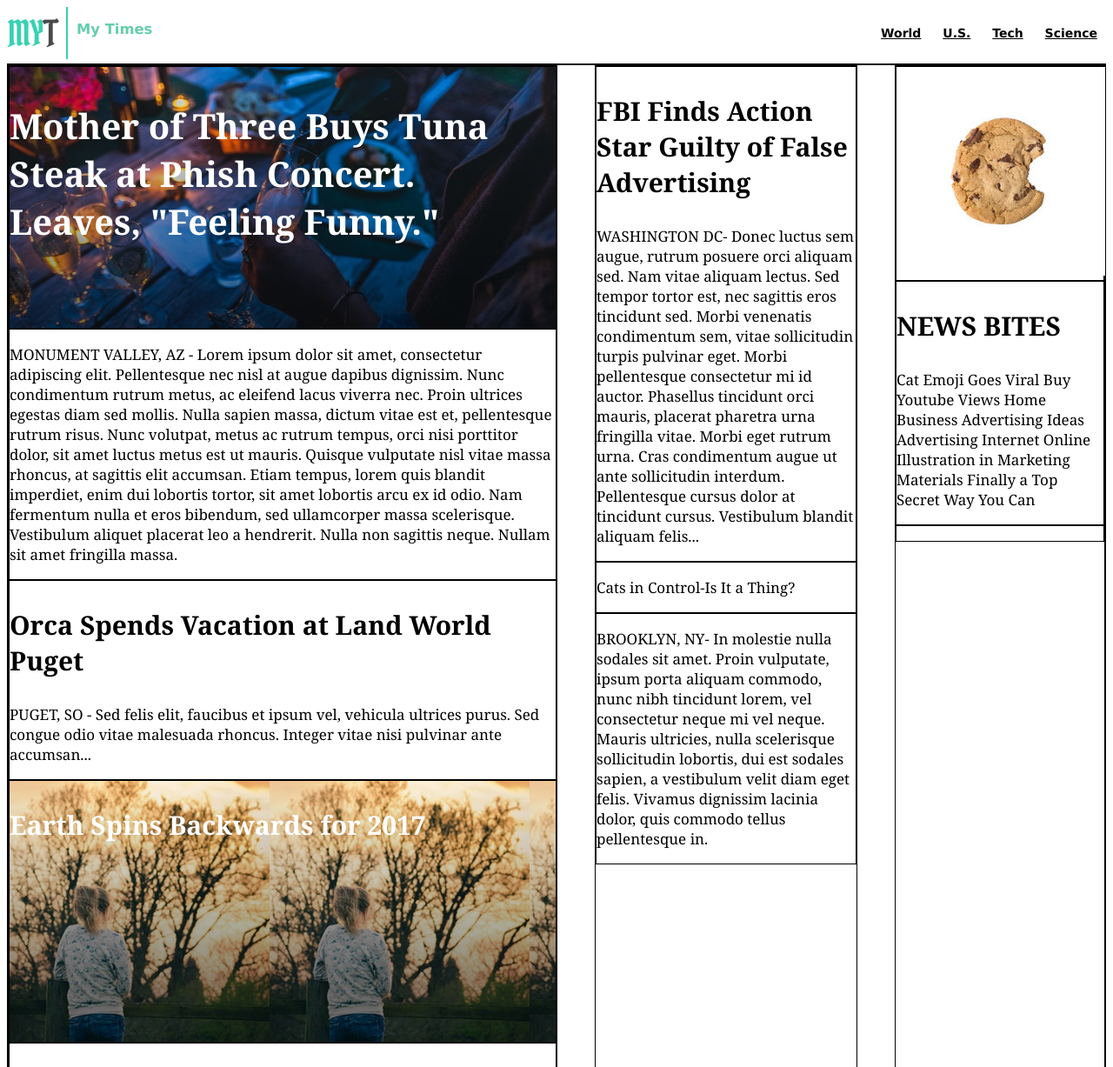
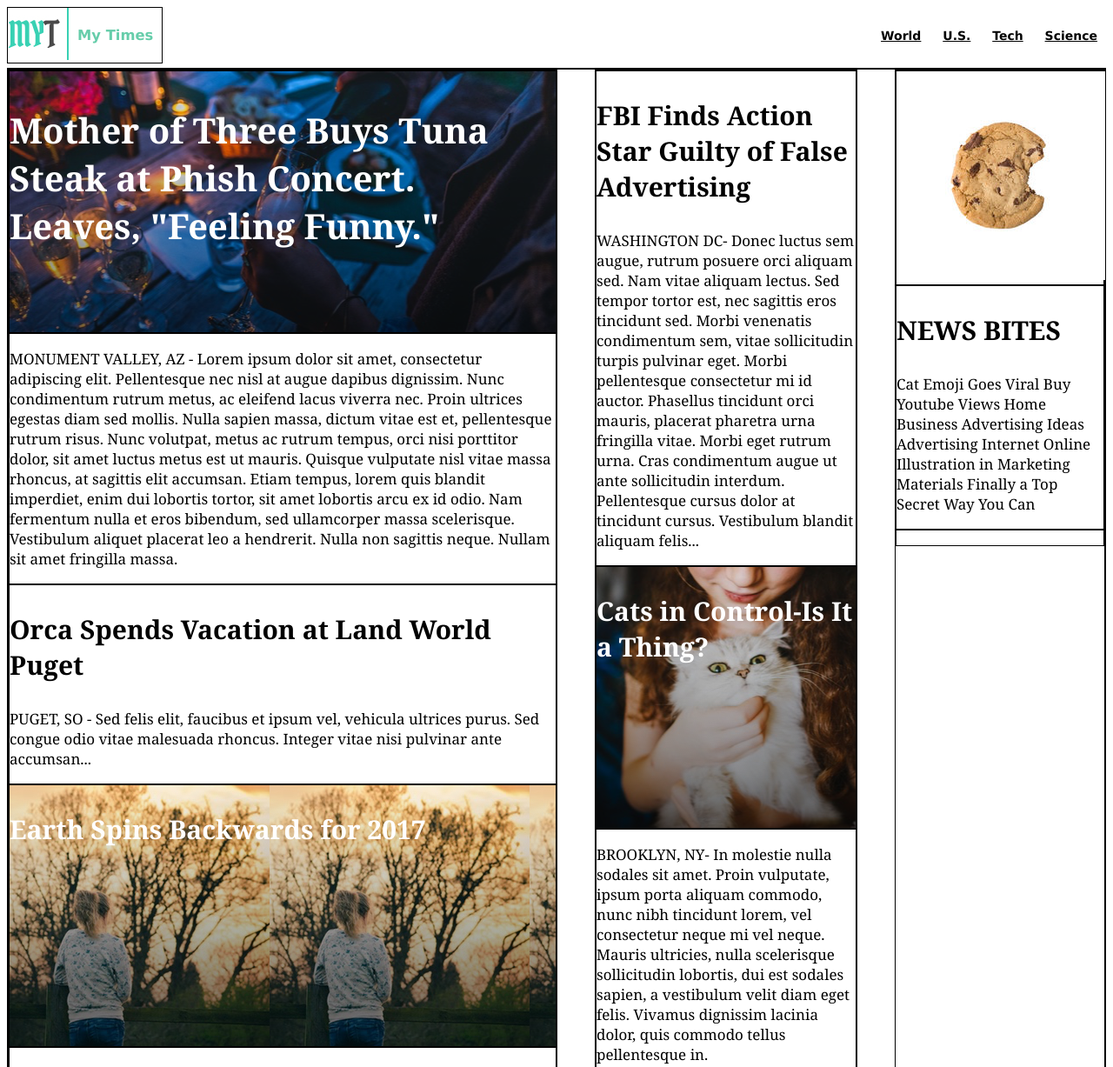
Before and after one commit to neoiscander/mytimes, a plain HTML site: page index.html in a window 1280 px wide. Shown: the top 1227 px of the page at 87% size. Drawn offline with Linux system fonts and the light colour scheme.

Commit message:
Lay out 3 columns part 2

```diff
--- a/index.html
+++ b/index.html
@@ -7,12 +7,18 @@
   </head>
   <body>
 
-    <div class="header">
-      <!-- Header -->
+    <div class="header"> <!-- Header -->
+
+
       <div class="logo">
         <!-- Left part -->
-        <img src="resources/images/img-myt-logo.jpg" alt="logo">
-        <h3 class="mytimes">My Times</h3>
+
+        <div> <!-- Logo-->
+          <img src="resources/images/img-myt-logo.jpg" alt="logo">
+        </div>
+        <div class="mytimes"> <!-- Logo header-->
+          <h3>My Times</h3>
+        </div>
       </div>
 
       <div class="nav">
@@ -29,8 +35,9 @@
 
     <div class="container">
       <!-- Container fot 3 submain columns -->
-      <div class="large">
-        <!-- Left columns -->
+
+      <div class="large"> <!-- Left columns -->
+
         <div class="columns"> <!-- Mother + img-->
           <div class="img main">
 
@@ -52,7 +59,7 @@
             <p>PUGET, SO - Sed felis elit, faucibus et ipsum vel, vehicula ultrices purus. Sed congue odio vitae malesuada rhoncus. Integer vitae nisi pulvinar ante accumsan...</p>
         </div>
         <div class="columns"> <!-- Earth Spins + img -->
-          <div class="img earthspin">
+          <div class="img story2">
             <h3>Earth Spins Backwards for 2017</h3>
           </div>
         </div>
@@ -61,15 +68,15 @@
             <p>Mew York, MY—Interdum et malesuada fames ac ante ipsum primis in faucibus. Pellentesque id quam facilisis, ultrices ante ut, rutrum enim. Praesent eu nisl erat.</p>
         </div>
         <div class="columns"> <!-- Cameras + img -->
-          <div class="img camera">
+          <div class="img story3">
             <h3>Research Shows Cameras Erase Memory</h3>
           </div>
         </div>
 
       </div>
 
-      <div class="medium">
-        <!-- Middle columns -->
+      <div class="medium"><!-- Middle columns -->
+
         <div class="columns">
           <h3>FBI Finds Action Star Guilty of False Advertising</h3>
             <p>
@@ -77,7 +84,9 @@
             </p>
         </div>
         <div class="columns">
-          <p>Cats in Control-Is It a Thing?</p>
+          <div class="img story1">
+            <h3>Cats in Control-Is It a Thing?</h3>
+          </div>
         </div>
         <div class="columns">
           <p>
--- a/resources/css/style.css
+++ b/resources/css/style.css
@@ -12,6 +12,8 @@
 .logo {
   display: flex;
   color: mediumAquamarine;
+  border: 1px solid black;
+  align-items: center;
 }
 
 .nav {
@@ -25,7 +27,7 @@ a {
 }
 
 .mytimes {
-  padding-left: 10px;
+  padding: 0 10px;
 }
 
 .container {
@@ -85,12 +87,15 @@ a {
   font-size: 17px;
 }
 
-.earthspin {
+.story2 {
   background-image: url("../images/img-story-2.png");
 }
 
-.camera {
+.story3 {
   background-image: url("../images/img-story-3.png");
   justify-content: space-between;
+}
 
+.story1 {
+  background-image: url("../images/img-story-1.png");
 }
```
